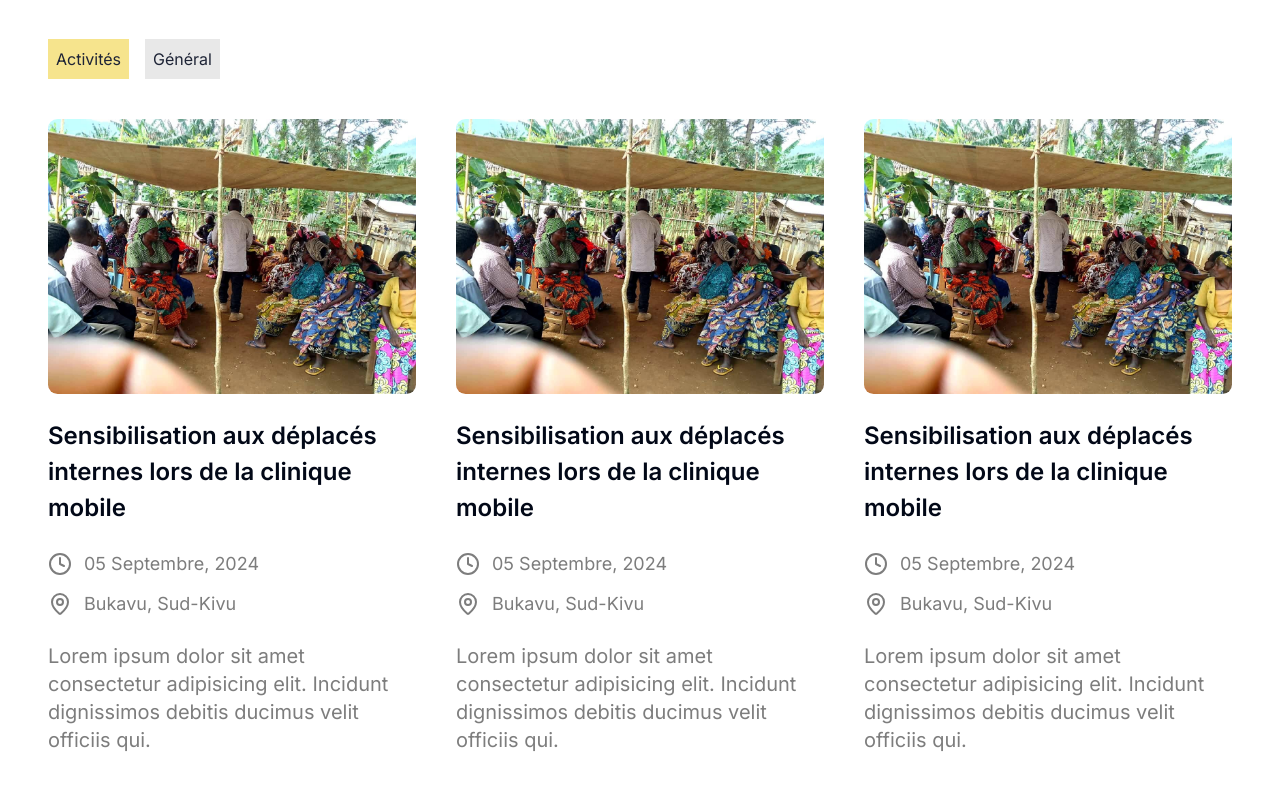
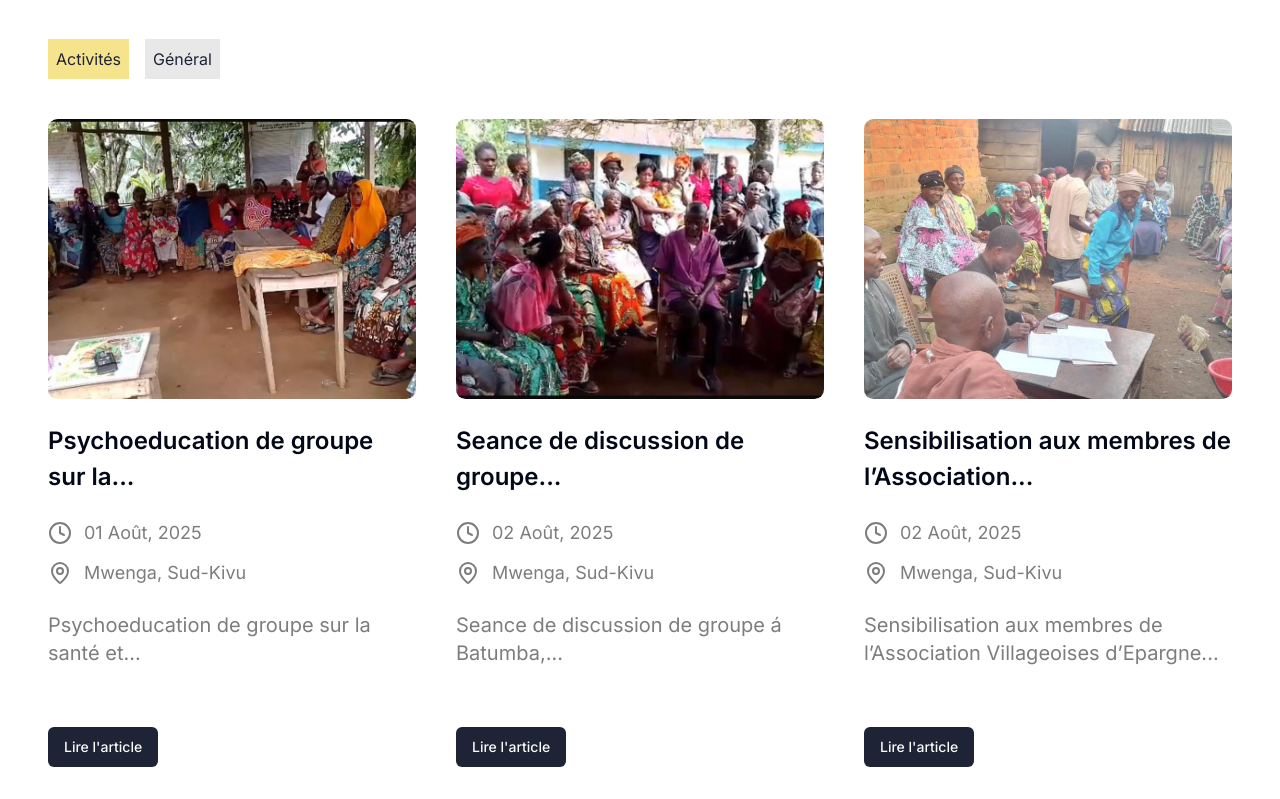
Before and after one commit to abanicaisse/psychocenter, a Next.js app: page /blog in a window 1280 px wide. Shown: the part 401-1200 px from the top of the page. Built offline with nearby package versions, Linux system fonts and the light colour scheme.

Commit message:
Update blog page, with updated featured activities.

```diff
--- a/app/_components/LatestArticles.tsx
+++ b/app/_components/LatestArticles.tsx
@@ -1,10 +1,18 @@
+"use client";
+
 import React from "react";
 import Image, { StaticImageData } from "next/image";
 import { Button } from "@/components/ui/button";
-import activite1 from "@/public/articles/psycho-center-activite1.jpeg";
+
 import { Clock4, MapPin } from "lucide-react";
 
+import psychoEdImg from "@/public/activites/psychoeducation-de-groupe.jpeg";
+import seanceDiscGroup from "@/public/activites/seance-discussion-de-groupe-batumba.jpeg";
+import { useRouter } from "next/navigation";
+
 const LatestArticles = () => {
+  const router = useRouter();
+
   const latestArticles: {
     title: string;
     pubDate: string;
@@ -12,24 +20,28 @@ const LatestArticles = () => {
     location: string;
     img: StaticImageData;
     tag?: string;
+    href: string;
   }[] = [
     {
-      title: "Sensibilisation aux déplacés internes lors de la clinique mobile",
-      pubDate: "05 Septembre, 2024",
+      title:
+        "Psychoeducation de groupe sur la santé et droit sexuelle à Irangui, Chefferie de Lundi",
+      pubDate: "01 Août, 2025",
       description:
-        "Lorem ipsum dolor sit amet consectetur adipisicing elit. Incidunt dignissimos debitis ducimus velit officiis qui.",
-      location: "Bukavu, Sud-Kivu",
-      img: activite1,
+        "Psychoeducation de groupe sur la santé et droit sexuelle à Irangui, Chefferie de Lundi",
+      location: "Mwenga, Sud-Kivu",
+      img: psychoEdImg,
       tag: "Activité",
+      href: "/blog/psychoeducation-de-groupe",
     },
     {
-      title: "Sensibilisation aux déplacés internes lors de la clinique mobile",
-      pubDate: "05 Septembre, 2024",
+      title: "Seance de discussion de groupe á Batumba, chefferie de Basile",
+      pubDate: "02 Août, 2025",
       description:
-        "Lorem ipsum dolor sit amet consectetur adipisicing elit. Incidunt dignissimos debitis ducimus velit officiis qui.",
-      location: "Bukavu, Sud-Kivu",
-      img: activite1,
-      tag: "Général ",
+        "Seance de discussion de groupe á Batumba, chefferie de Basile",
+      location: "Mwenga, Sud-Kivu",
+      img: seanceDiscGroup,
+      tag: "Activité",
+      href: "/blog/seance-discussion-de-groupe-de-batumba",
     },
   ];
   return (
@@ -77,14 +89,20 @@ const LatestArticles = () => {
                 <p className="w-full flex gap-3 items-center text-[#7D7D7D] text-xl mb-3">
                   {article.description}
                 </p>
-                <Button className="bg-primary hover:scale-[1.01] hover:bg-accent hover:text-primary mt-[1.5rem] md:mt-[3rem]">
+                <Button
+                  onClick={() => router.push(article.href)}
+                  className="bg-primary hover:scale-[1.01] hover:bg-accent hover:text-primary mt-[1.5rem] md:mt-[3rem]"
+                >
                   Lire l&apos;article
                 </Button>
               </div>
             </div>
           ))}
         </div>
-        <Button className="w-fit mx-auto bg-white text-primary hover:bg-primary hover:text-accent border-[1px] border-primary mt-0">
+        <Button
+          onClick={() => router.push("/blog")}
+          className="w-fit mx-auto bg-white text-primary hover:bg-primary hover:text-accent border-[1px] border-primary mt-0"
+        >
           Visiter Notre Blog
         </Button>
       </div>
--- a/app/blog/page.tsx
+++ b/app/blog/page.tsx
@@ -1,11 +1,24 @@
+"use client";
+
 import { Button } from "@/components/ui/button";
-import React, { useState } from "react";
+import React from "react";
 import ArticleTabsBar from "./ArticleTabsBar";
-import activite1 from "@/public/articles/psycho-center-activite1.jpeg";
+import { useRouter } from "next/navigation";
+
 import Image, { StaticImageData } from "next/image";
 import { Clock4, MapPin } from "lucide-react";
 
+import psychoEdImg from "@/public/activites/psychoeducation-de-groupe.jpeg";
+import seanceDiscGroup from "@/public/activites/seance-discussion-de-groupe-batumba.jpeg";
+import sensibilisationAVEC from "@/public/activites/sensibilisation-AVEC-1.jpeg";
+import sensibilisationEleves from "@/public/activites/sensibilisation-eleves.jpeg";
+import sensibilisationMasculinite from "@/public/activites/sensibilisation-masculinité.jpeg";
+import sensibilisationLeaders from "@/public/activites/sensibilisation-leader-mwenga.jpeg";
+import sensibilisationFamilleDeplacee from "@/public/activites/sensibilisation-famille-deplacee.jpeg";
+import SensibilisationFemmesTheme from "@/public/activites/sensibilisations-femmes-theme.jpeg";
+
 const Blogs = () => {
+  const router = useRouter();
   const blogArticles: {
     title: string;
     pubDate: string;
@@ -13,33 +26,86 @@ const Blogs = () => {
     location: string;
     img: StaticImageData;
     tag?: string;
+    href: string;
   }[] = [
     {
-      title: "Sensibilisation aux déplacés internes lors de la clinique mobile",
-      pubDate: "05 Septembre, 2024",
+      title:
+        "Psychoeducation de groupe sur la santé et droit sexuelle à Irangui, Chefferie de Lundi",
+      pubDate: "01 Août, 2025",
       description:
-        "Lorem ipsum dolor sit amet consectetur adipisicing elit. Incidunt dignissimos debitis ducimus velit officiis qui.",
-      location: "Bukavu, Sud-Kivu",
-      img: activite1,
+        "Psychoeducation de groupe sur la santé et droit sexuelle à Irangui, Chefferie de Lundi",
+      location: "Mwenga, Sud-Kivu",
+      img: psychoEdImg,
       tag: "Activité",
+      href: "/blog/psychoeducation-de-groupe",
     },
     {
-      title: "Sensibilisation aux déplacés internes lors de la clinique mobile",
-      pubDate: "05 Septembre, 2024",
+      title: "Seance de discussion de groupe á Batumba, chefferie de Basile",
+      pubDate: "02 Août, 2025",
       description:
-        "Lorem ipsum dolor sit amet consectetur adipisicing elit. Incidunt dignissimos debitis ducimus velit officiis qui.",
-      location: "Bukavu, Sud-Kivu",
-      img: activite1,
-      tag: "Général ",
+        "Seance de discussion de groupe á Batumba, chefferie de Basile",
+      location: "Mwenga, Sud-Kivu",
+      img: seanceDiscGroup,
+      tag: "Activité",
+      href: "/blog/seance-discussion-de-groupe-de-batumba",
     },
     {
-      title: "Sensibilisation aux déplacés internes lors de la clinique mobile",
-      pubDate: "05 Septembre, 2024",
+      title:
+        "Sensibilisation aux membres de l’Association Villageoises d’Epargne et de Credit( AVEC ) Psychocenter à Wamulinde",
+      pubDate: "02 Août, 2025",
       description:
-        "Lorem ipsum dolor sit amet consectetur adipisicing elit. Incidunt dignissimos debitis ducimus velit officiis qui.",
-      location: "Bukavu, Sud-Kivu",
-      img: activite1,
-      tag: "Général ",
+        "Sensibilisation aux membres de l’Association Villageoises d’Epargne et de Credit( AVEC ) Psychocenter à Wamulinde",
+      location: "Mwenga, Sud-Kivu",
+      img: sensibilisationAVEC,
+      tag: "Activité",
+      href: "/blog/sensibilisation-AVEC",
+    },
+    {
+      title: "Sensibilisation aux familles déplacées à Iganda Wamuzimu",
+      pubDate: "02 Août, 2025",
+      description: "Sensibilisation aux familles déplacées à Iganda Wamuzimu",
+      location: "Mwenga, Sud-Kivu",
+      img: sensibilisationFamilleDeplacee,
+      tag: "Activité",
+      href: "/blog/sensibilisation-familles-deplacees",
+    },
+    {
+      title:
+        "Activités de sensibilisation aux femmes sur les violences basées sur le genre (vbg) à Irangî /Luindi/ Mwenga",
+      pubDate: "02 Août, 2025",
+      description:
+        "Sensibilisation aux femmes sur les violences basées sur le genre (VBG) à Irangî /Luindi/ Mwenga",
+      location: "Mwenga, Sud-Kivu",
+      img: SensibilisationFemmesTheme,
+      tag: "Activité",
+      href: "/blog/sensibilisation-femmes-theme",
+    },
+    {
+      title: "Sensibilisation des leaders communautaires á Mwenga Centre",
+      pubDate: "02 Août, 2025",
+      description: "Sensibilisation des leaders communautaires á Mwenga Centre",
+      location: "Mwenga, Sud-Kivu",
+      img: sensibilisationLeaders,
+      tag: "Activité",
+      href: "/blog/sensibilisation-leaders-mwenga",
+    },
+    {
+      title: "Sensibilisation sur la masculinité positive",
+      pubDate: "02 Août, 2025",
+      description: "Sensibilisation sur la masculinité positive",
+      location: "Lwindi, Sud-Kivu",
+      img: sensibilisationMasculinite,
+      tag: "Activité",
+      href: "/blog/sensibilisation-masculinite",
+    },
+    {
+      title: "Sensibilisation des élèves à l’institut de Kalama Lwindi",
+      pubDate: "02 Août, 2025",
+      description: "Sensibilisation des élèves à l’institut de Kalama Lwindi",
+      location: "Lwindi, Sud-Kivu",
+      img: sensibilisationEleves,
+      tag: "Activité",
+      href: "/blog/sensibilisations-des-eleves",
     },
   ];
   return (
@@ -73,25 +139,27 @@ const Blogs = () => {
           style={{
             display: "grid",
             gridTemplateColumns: "repeat(auto-fit, minmax(20.25rem, 1fr))",
-            rowGap: "2rem",
+            rowGap: "3rem",
             columnGap: "2.5rem",
             justifyContent: "center",
           }}
         >
           {blogArticles.map((article, i) => (
             <div key={i} className={`w-full flex flex-col gap-[1.5rem]`}>
-              <div className="w-full flex-1 flex flex-col gap-6">
+              <div className="h-[280px] max-h-[280px] w-full flex-1 flex flex-col">
                 <Image
                   src={article.img}
                   width={100}
                   height={100}
                   alt={`activité ${i + 1}`}
-                  className="w-full rounded-[0.6rem]"
+                  className="w-full h-[280px] object-cover rounded-[0.6rem]"
                 />
               </div>
               <div className="w-full flex-1">
                 <h1 className="text-2xl font-semibold leading-normal mb-6">
-                  {article.title}
+                  {article.title.split(" ").length > 5
+                    ? article.title.split(" ").slice(0, 5).join(" ") + "..."
+                    : article.title}
                 </h1>
                 <p className="w-full flex gap-3 items-center text-[#7D7D7D] text-lg mb-3">
                   <Clock4 /> <span>{article.pubDate}</span>
@@ -100,9 +168,15 @@ const Blogs = () => {
                   <MapPin /> <span>{article.location}</span>
                 </p>
                 <p className="w-full flex gap-3 items-center text-[#7D7D7D] text-xl mb-3">
-                  {article.description}
+                  {article.description.split(" ").length > 7
+                    ? article.description.split(" ").slice(0, 7).join(" ") +
+                      "..."
+                    : article.description}
                 </p>
-                <Button className="bg-primary hover:scale-[1.01] hover:bg-accent hover:text-primary mt-[1.5rem] md:mt-[3rem]">
+                <Button
+                  onClick={() => router.push(article.href)}
+                  className="bg-primary hover:scale-[1.01] hover:bg-accent hover:text-primary mt-[1.5rem] md:mt-[3rem]"
+                >
                   Lire l&apos;article
                 </Button>
               </div>
```
